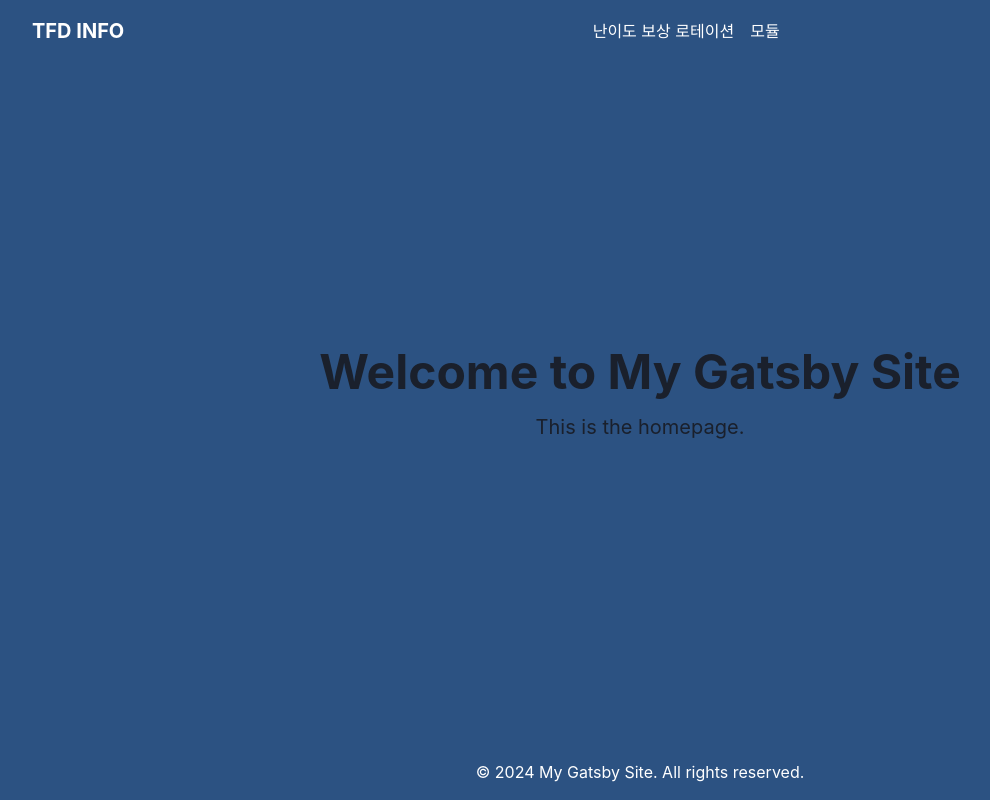
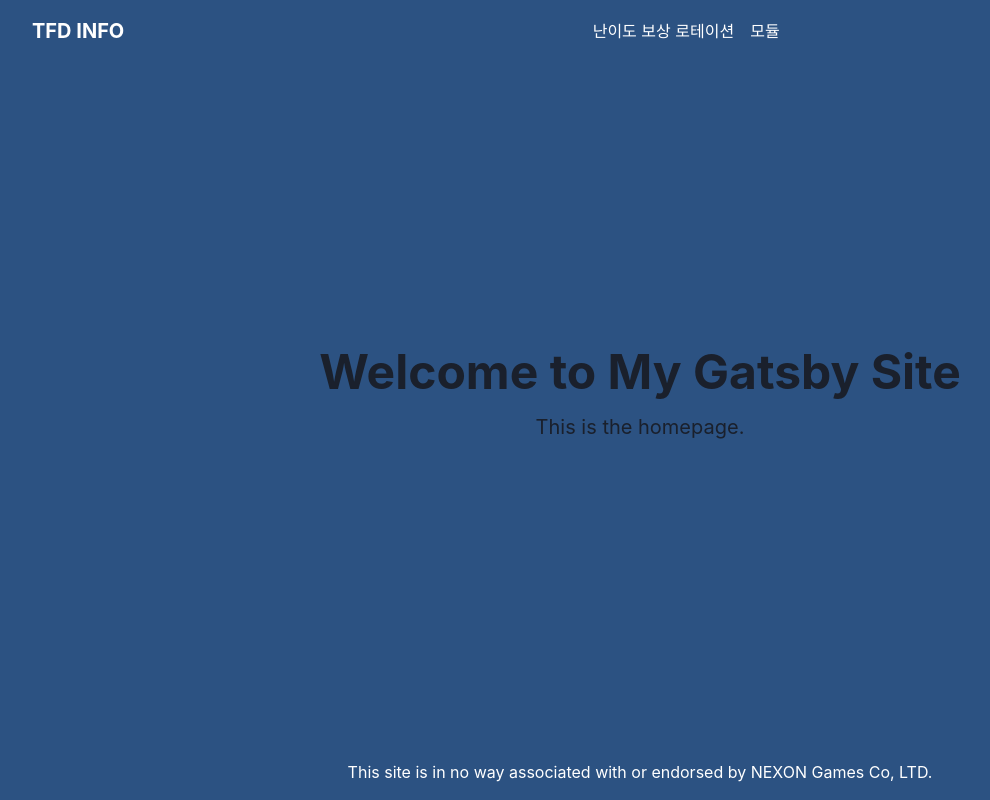
Before and after one commit to probaku1234/tfd_info, a Gatsby site in the folder front/: page / in a window 1280 px wide. Shown: the whole page, without its empty margins (0-990 px from the left). Built offline with nearby package versions, Linux system fonts and the light colour scheme; Gatsby itself is replaced by a stand-in of ours.

Commit message:
change footer message

```diff
--- a/front/src/components/footer.tsx
+++ b/front/src/components/footer.tsx
@@ -1,10 +1,20 @@
-import React from 'react';
-import { Box, Text } from '@chakra-ui/react';
+import React from "react";
+import { Box, Text } from "@chakra-ui/react";
 
 const Footer = () => {
   return (
-    <Box as="footer" bg="blue.700" color="white" py={4} px={8} textAlign="center">
-      <Text>&copy; {new Date().getFullYear()} My Gatsby Site. All rights reserved.</Text>
+    <Box
+      as="footer"
+      bg="blue.700"
+      color="white"
+      py={4}
+      px={8}
+      textAlign="center"
+    >
+      <Text>
+        This site is in no way associated with
+        or endorsed by NEXON Games Co, LTD.
+      </Text>
     </Box>
   );
 };
```
